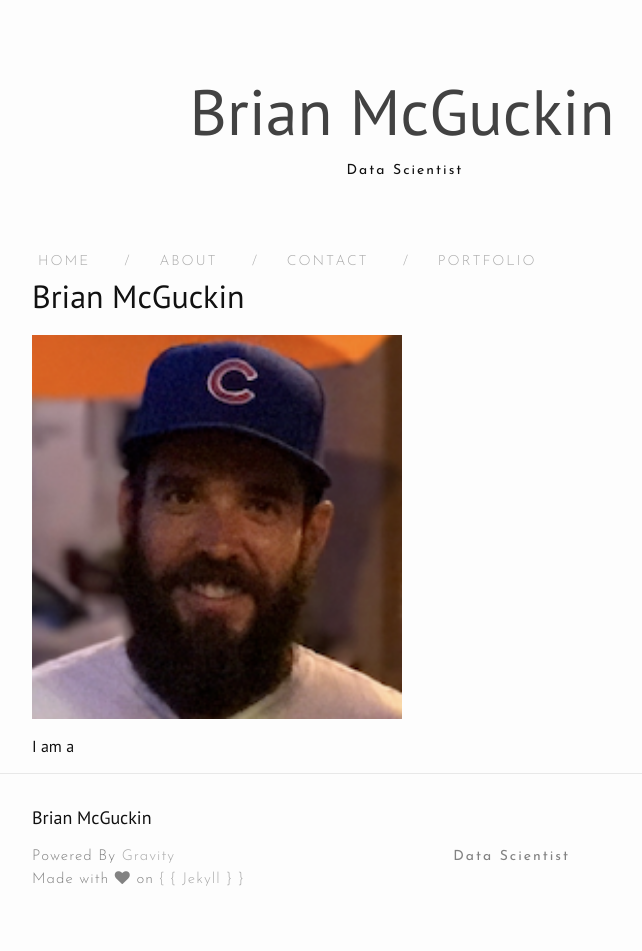
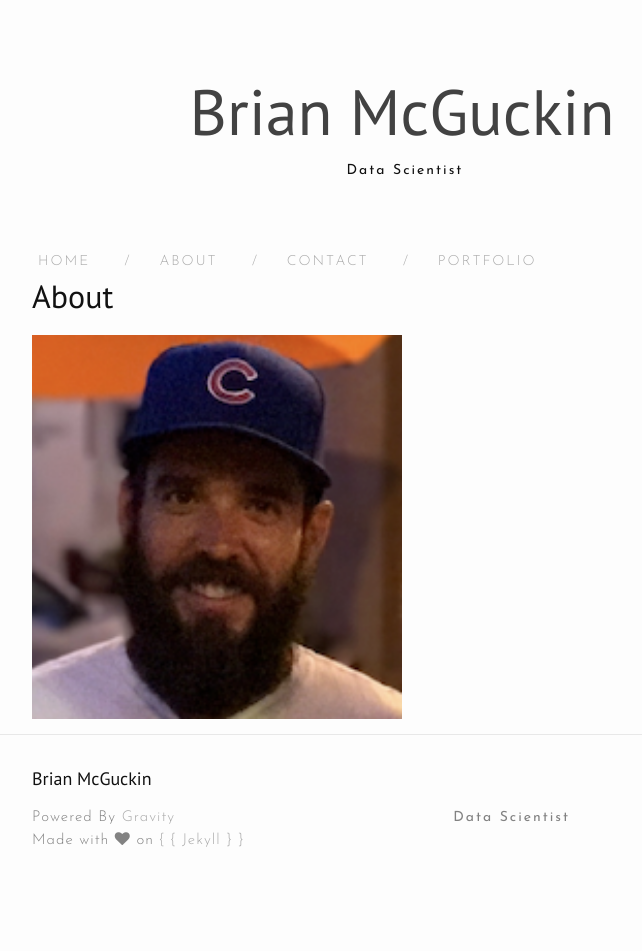
Before and after one commit to brianmcguckin/brianmcguckin.github.io, a Jekyll site: the page built from about.md, in a window 1280 px wide. Shown: the whole page, without its empty margins (238-880 px from the left). Built offline with Jekyll 4.4.1, drawn with Linux system fonts in a browser that asks for light colours; nearby versions of some CDN libraries; after the commit the page ends 912 px from its top, so only the background shows below that.

Commit message:
about text

```diff
--- a/about.md
+++ b/about.md
@@ -5,8 +5,6 @@ permalink: /about/
 tagline: "Brian McGuckin: About"
 order: 2
 ---
-# Brian McGuckin
+# About
 
 <img src="https://raw.githubusercontent.com/brianmcguckin/brianmcguckin.github.io/master/images/brian.png" width="50%">
-
-I am a
```
